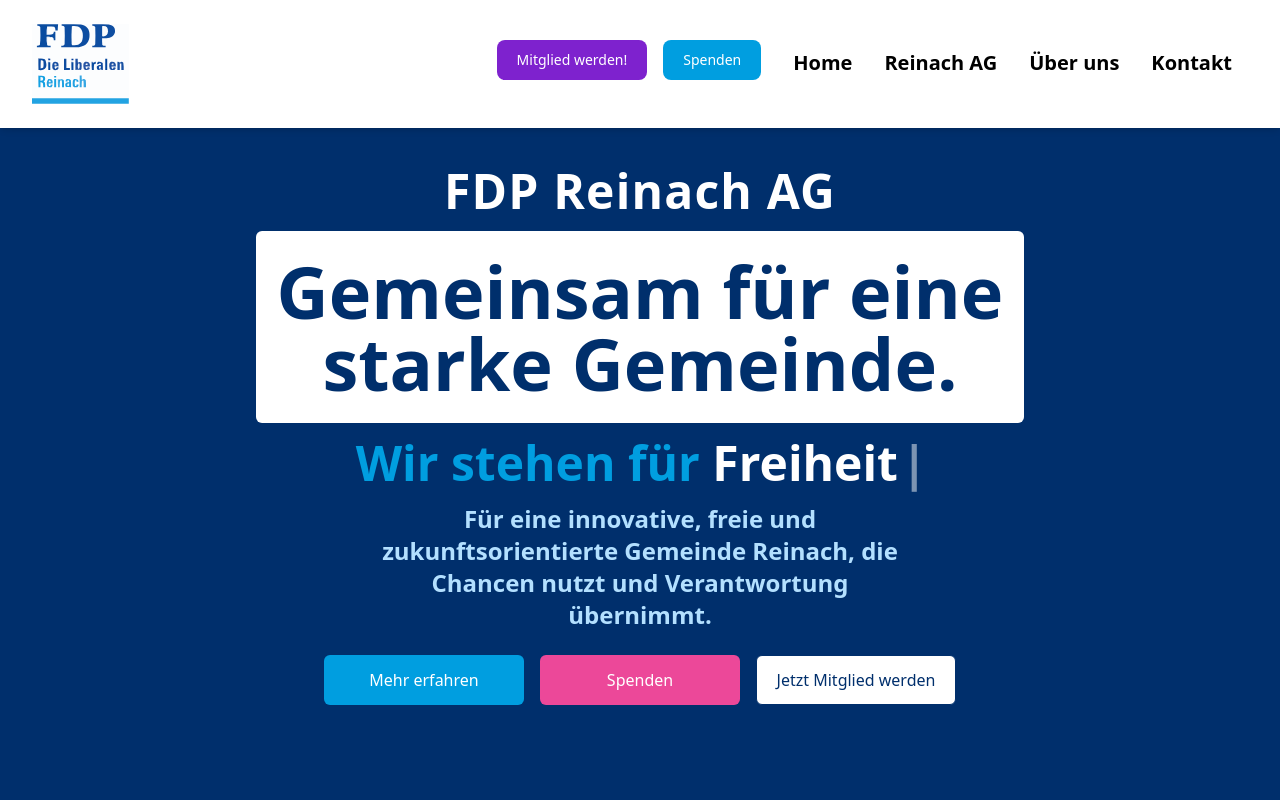
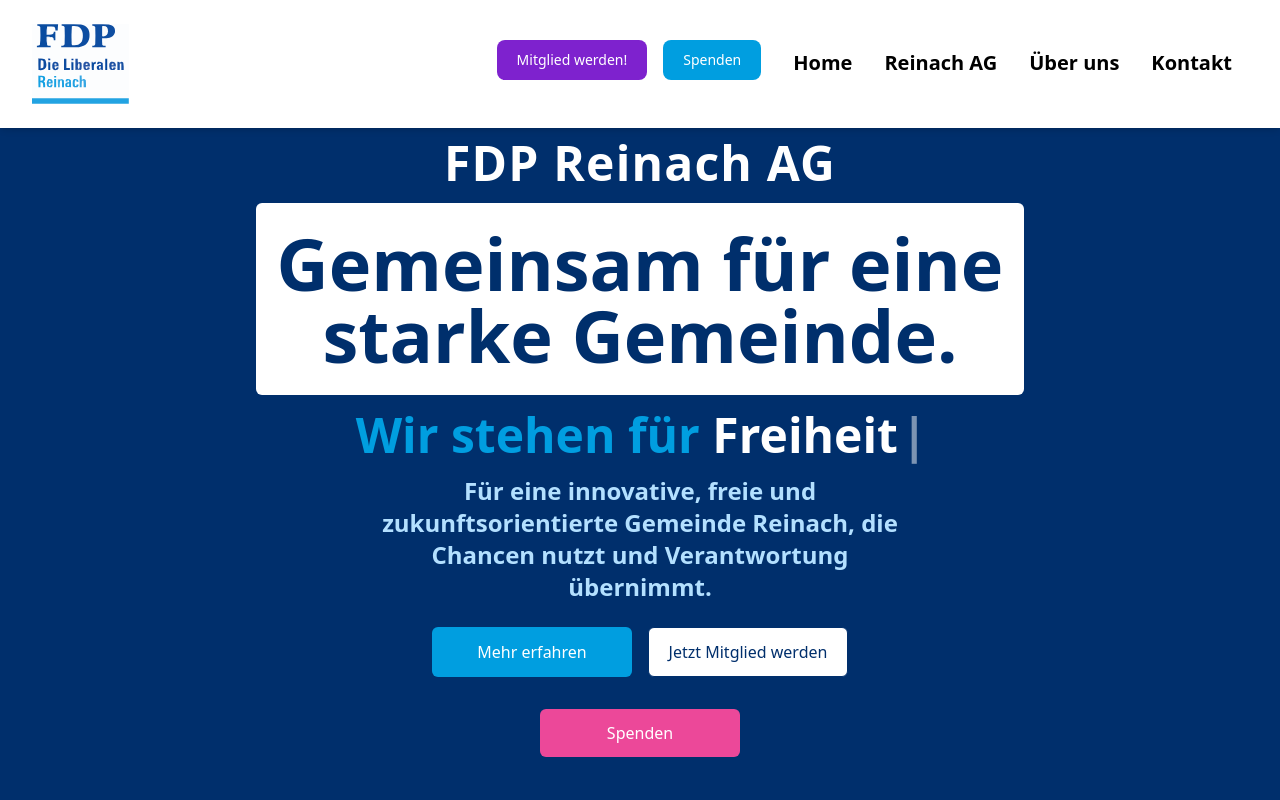
Before and after one commit to TheNotoriousGB/fdp-reinach-ag, a React (Vite) app: page / in a window 1280 px wide. Shown: the top 800 px of the page. Built offline with nearby package versions, Linux system fonts and the light colour scheme; no server answers.

Commit message:
button changes

```diff
--- a/src/components/home.jsx
+++ b/src/components/home.jsx
@@ -42,18 +42,20 @@ function Home() {
             Mehr erfahren
           </a>
           <a
-            className="bg-pink-500 w-[200px] rounded-md font-medium py-3 text-white hover:bg-pink-600 transition flex items-center justify-center text-center"
-            href="/spenden"
-          >
-            Spenden
-          </a>
-          <a
             className="bg-white text-[#002f6c] w-[200px] rounded-md font-medium py-3 hover:bg-gray-100 transition border border-[#002f6c] flex items-center justify-center text-center"
             href="https://www.fdp-ag.ch/mitglied-werden"
             target="_blank"
             rel="noopener noreferrer"
           >
             Jetzt Mitglied werden
+          </a>
+        </div>
+        <div className="flex justify-center mt-2">
+          <a
+            className="bg-pink-500 w-[200px] rounded-md font-medium py-3 text-white hover:bg-pink-600 transition flex items-center justify-center text-center"
+            href="/spenden"
+          >
+            Spenden
           </a>
         </div>
       </div>
```
